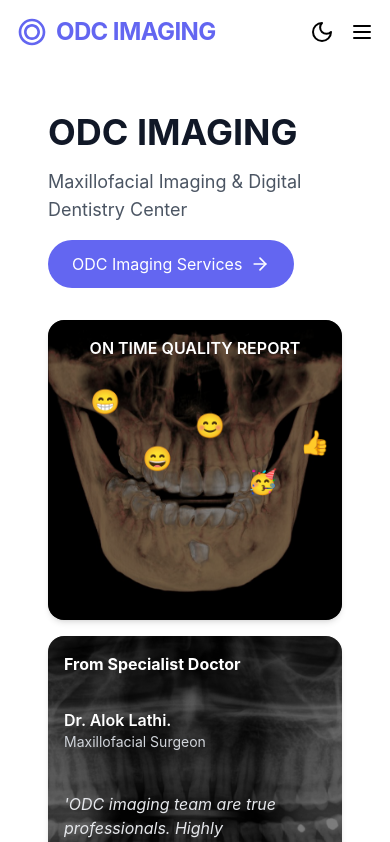
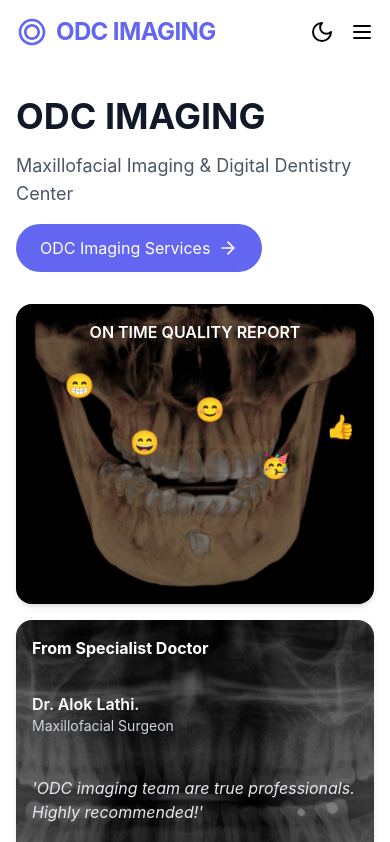
Before and after one commit to odcimaging/imp, a React (Vite) app: page / in a window 390 px wide. Shown: the top 842 px of the page. Built offline with nearby package versions, Linux system fonts and the light colour scheme.

Commit message:
Final Site

```diff
--- a/src/Components/Odc/Odc1.jsx
+++ b/src/Components/Odc/Odc1.jsx
@@ -147,7 +147,7 @@
               {navItems.map((item) => (
                 <a
                   key={item}
-                  href={`/${item.toLowerCase().replace(' ', '-')}`}
+                  href={'/'}
                   className="text-black dark:text-white hover:text-indigo-500 dark:hover:text-indigo-400 focus:outline-none focus-visible:ring-2 focus-visible:ring-indigo-500 rounded-md font-medium transition-all duration-200 relative group py-2"
                 >
                   {item}
--- a/src/Components/Odc/Odc2.jsx
+++ b/src/Components/Odc/Odc2.jsx
@@ -61,8 +61,8 @@
 
     return (
         <div className="bg-gray-50 dark:bg-black font-inter">
-            <section className="w-full max-w-7xl mx-auto px-4 pt-20 sm:px-6 lg:px-0 rounded-3xl bg-white dark:bg-black">
-                <div className="rounded-2xl bg-white dark:bg-black p-8 overflow-hidden transition-all duration-500 ease-in-out">
+            <section className="w-full max-w-7xl mx-auto px-0 pt-20 sm:px-6 lg:px-0 rounded-3xl bg-white dark:bg-black">
+                <div className="rounded-2xl bg-white dark:bg-black p-4 overflow-hidden transition-all duration-500 ease-in-out">
                     <div className="grid md:grid-cols-2 gap-8 items-center">
                         <div className="space-y-8">
                             <div className="space-y-4">
--- a/src/Components/Odc/Odc5.jsx
+++ b/src/Components/Odc/Odc5.jsx
@@ -70,7 +70,7 @@
                         {[...companies, ...companies].map((company, index) => (
                             <motion.div
                                 key={`${company.name}-${index}`}
-                                className="cursor-pointer flex-shrink-0  w-12 h-12 md:w-40 md:h-40 flex items-center justify-center"
+                                className="cursor-pointer flex-shrink-0  w-20 h-20 md:w-40 md:h-40 flex items-center justify-center"
                                 whileHover={{ scale: 1.4 }}
                                 transition={{ type: "spring", stiffness: 200, damping: 40 }}
                             >
--- a/src/Components/Odc/Odc6.jsx
+++ b/src/Components/Odc/Odc6.jsx
@@ -123,7 +123,7 @@
 
     return (
         <div className="bg-gray-50 dark:bg-black font-inter transition-colors duration-300">
-            <div className="max-w-7xl mx-auto p-4 sm:p-8 md:p-12 lg:p-16">
+            <div className="max-w-7xl mx-auto p-2 sm:p-8 md:p-12 lg:p-16">
                 {/* Step 5: Create the animated title */}
                 <h1 className="text-[24px] sm:text-3xl md:text-4xl lg:text-5xl font-medium mb-12 lg:pb-8 text-center text-gray-900 dark:text-gray-100">
                     you can learn from our resources how to <span className="text-gray-400 dark:text-gray-300">get best result in your dental practice</span>
```
